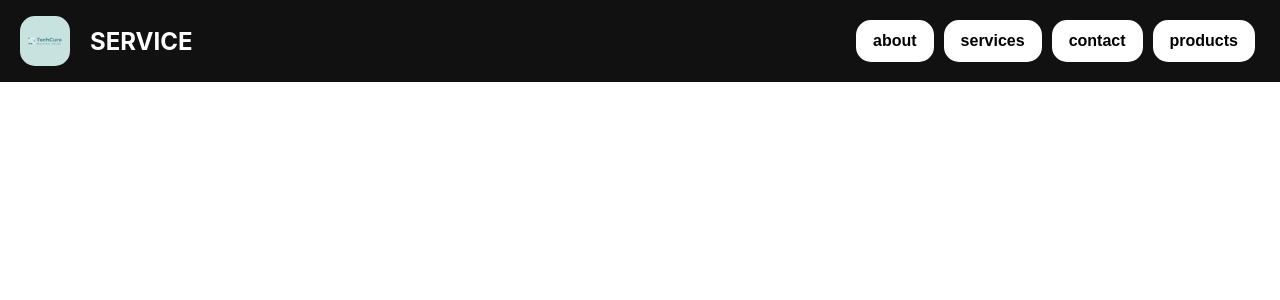
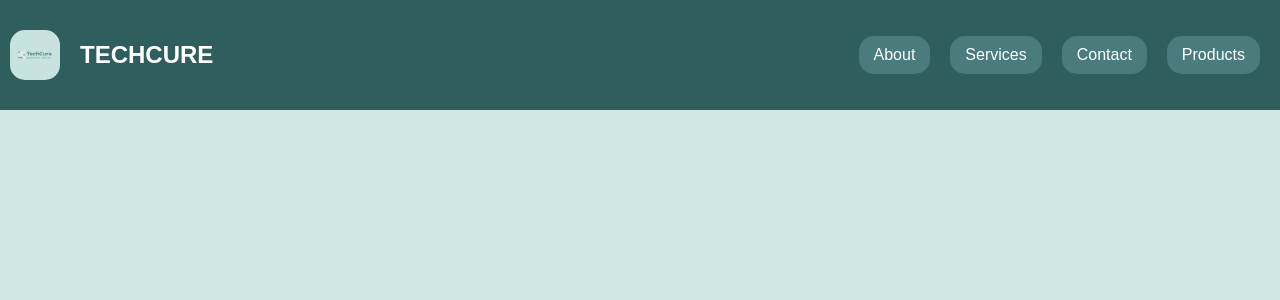
Before and after one commit to navaneethanp7604/service, a React (Create React App) app: page / in a window 1280 px wide. Shown: the top 300 px of the page. Built offline with nearby package versions, Linux system fonts and the light colour scheme.

Commit message:
color combinatios changed

```diff
--- a/src/Home.css
+++ b/src/Home.css
@@ -1,3 +1,8 @@
+body {
+    background-color: #D0E8E4; /* Soft teal background */
+    color: #4A7C7D; /* Text color */
+    font-family: Arial, sans-serif;
+}
 .logo {
     height: 50px; /* Adjust height of the logo */
     width: auto; /* Maintain aspect ratio */
@@ -7,15 +12,14 @@
 
 /* Navbar Styling */
 .navbar {
+    background-color: #2F5E5E; /* Dark teal navbar */
+    padding: 10px 10px;
     display: flex;
     justify-content: space-between;
     align-items: center;
-    padding: 15px 20px;
-    background-color: #111;
-    border-bottom: 2px solid #fff;
 }
 /* Header Styling */
-.navbar header {
+.navbar h1 {
     display: flex;
     align-items: center;
     font-size: 24px;
@@ -26,21 +30,20 @@
 
 /* Buttons Styling */
 .navbar button {
-    background-color: #fff; /* White background */
-    color: #000; /* Black text */
-    border: 2px solid #fff;
+    background-color: #4A7C7D; /* Blue-green button */
+    color: #FFFFFF; /* White text */
+    border: none;
     padding: 10px 15px;
-    margin: 5px;
+    margin:10px;
     font-size: 16px;
-    font-weight: bold;
     cursor: pointer;
     border-radius: 15px;
-    transition: all 0.3s ease-in-out;
+    transition: background 0.3s ease-in-out;
 }
 
 /* Button Hover Effect */
 .navbar button:hover {
-    background-color: #000; /* Black background */
+    background-color: #2F5E5E; /* Darker shade on hover */
     color: #fff; /* White text */
     border-color: #fff;
 }
--- a/src/Home.js
+++ b/src/Home.js
@@ -6,15 +6,15 @@ import logo from './images/logo.png'
 const Home = () => {
     return(
         <nav  className="navbar">
-            <header>
+            <h1>
             <img src={logo} alt="Navan Mobile Logo" className="logo" />
-                service
-            </header>
+                TechCure
+            </h1>
             <div>
-                <button className="about">about</button>
-                <button className="services">services</button>
-                <button className="contact">contact</button>
-                <button className="products">products</button>
+                <button className="about">About</button>
+                <button className="services">Services</button>
+                <button className="contact">Contact</button>
+                <button className="products">Products</button>
             </div>
         </nav>
     );
```
